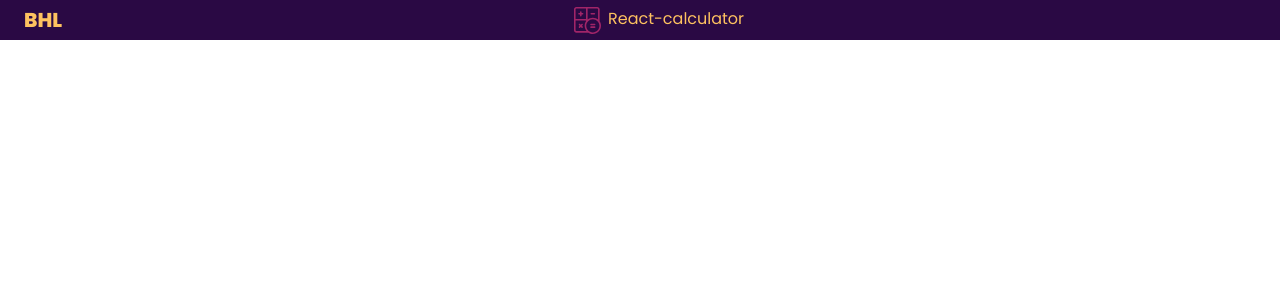
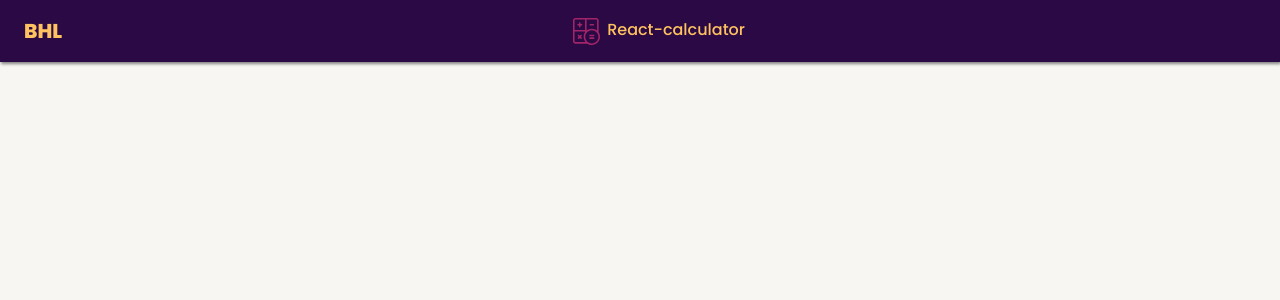
Before and after one commit to YoussefBouhalla/React_Calculator, a React (Create React App) app: page / in a window 1280 px wide. Shown: the top 300 px of the page. Built offline with nearby package versions, Linux system fonts and the light colour scheme.

Commit message:
💄 finished the header component

```diff
--- a/src/components/Header.js
+++ b/src/components/Header.js
@@ -1,12 +1,12 @@
 import calculatorLogo from '../images/calculator.svg';
 const Header = ({ title, backColor }) => {
     return (
-        <header className='header' style={{'background-color' : backColor}}>
+        <header className='header bxs-header' style={{'background-color' : backColor}}>
             <div className='content header-content align-items-center px-4'>
                 <p className='title'>{title}</p>
                 <div className='d-flex mx-auto'>
                     <img src={calculatorLogo} alt="logo" className='middleLogo' />
-                    <p className='cl-second'>React-calculator</p>
+                    <p className='cl-second fs-16 fw-500'>React-calculator</p>
                 </div>
             </div>
         </header>
--- a/src/index.css
+++ b/src/index.css
@@ -17,11 +17,18 @@ body {
   font-family: poppins;
   -webkit-font-smoothing: antialiased;
   -moz-osx-font-smoothing: grayscale;
+  background-color: #F7F6F2;
 }
 
 code {
   font-family: source-code-pro, Menlo, Monaco, Consolas, 'Courier New',
     monospace;
+}
+
+/* box sahdows */
+
+.bxs-header{
+  box-shadow: 1px 2px 3px grey;
 }
 
 /* colors */
@@ -47,11 +54,63 @@ code {
 }
 /* fonts */
 /* font sizes */
+.fs-10{
+  font-size: 10px ;
+}
+.fs-12-h6{
+  font-size: 12px ;
+}
+.fs-14{
+  font-size: 14px ;
+}
+.fs-16{
+  font-size: 16px ;
+}
+.fs-18{
+  font-size: 18px ;
+}
+.fs-20{
+  font-size: 20px ;
+}
+.fs-12-h5{
+  font-size: calc(12px * 2) ;
+}
+.fs-12-h4{
+  font-size: calc(12px * 3) ;
+}
+.fs-12-h3{
+  font-size: calc(12px * 4) ;
+}
+.fs-12-h2{
+  font-size: calc(12px * 5) ;
+}
+.fs-12-h1{
+  font-size: calc(12px * 6) ;
+}
+/* font weight */
+.fw-400{
+  font-weight: 400;
+}
+.fw-500{
+  font-weight: 500;
+}
+.fw-600{
+  font-weight: 600;
+}
+.fw-700{
+  font-weight: 700;
+}
+.fw-800{
+  font-weight: 800;
+}
+.fw-900{
+  font-weight: 900;
+}
 
 
 /* header style */
 .header{
-  height: 40px;
+  height: 62px;
 }
 .header-content{
   height: 100%;
```
